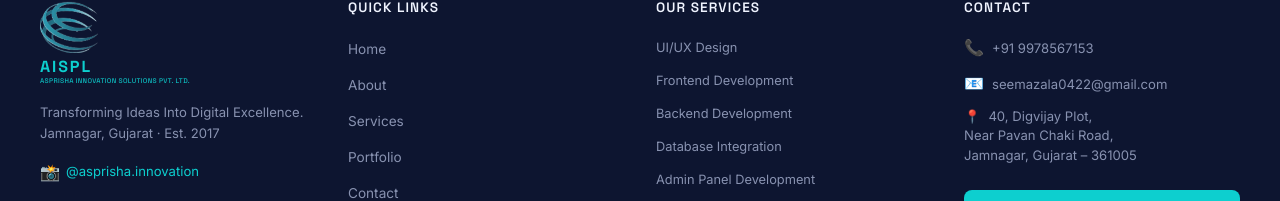
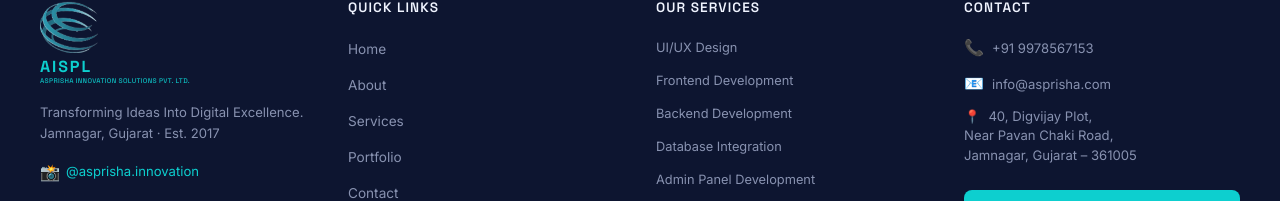
Before and after one commit to seemazala/asprisha-project, a React (Create React App) app: page / in a window 1280 px wide. Shown: the part 2548-2749 px from the top of the page. Built offline with nearby package versions, Linux system fonts and the light colour scheme; no server answers.

Commit message:
Updated footer content

```diff
--- a/src/components/Footer.js
+++ b/src/components/Footer.js
@@ -149,7 +149,7 @@
               <a href="mailto:seemazala0422@gmail.com" style={{ color: 'var(--muted)', textDecoration: 'none', fontSize: '0.82rem' }}
                 onMouseEnter={e => e.currentTarget.style.color = 'var(--teal)'}
                 onMouseLeave={e => e.currentTarget.style.color = 'var(--muted)'}>
-                seemazala0422@gmail.com
+                info@asprisha.com
               </a>
             </div>
             <div style={{ color: 'var(--muted)', fontSize: '0.82rem', lineHeight: 1.5 }}>
```
